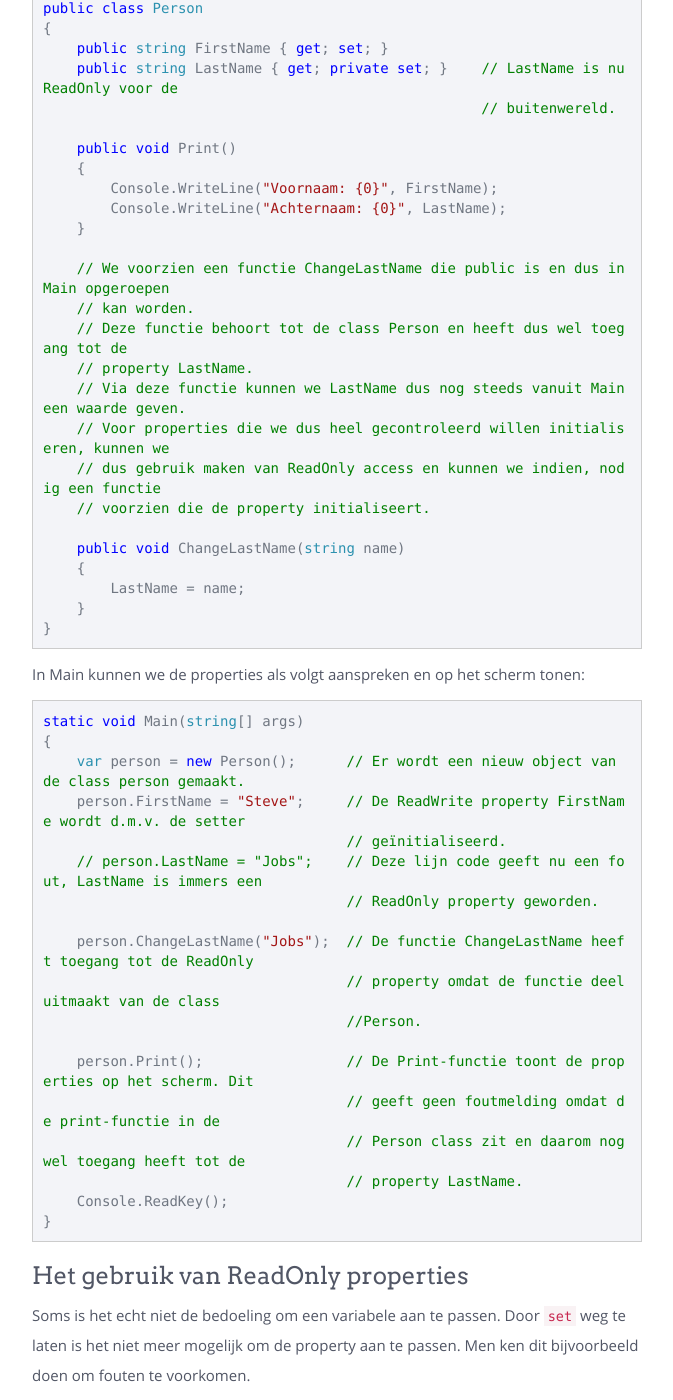
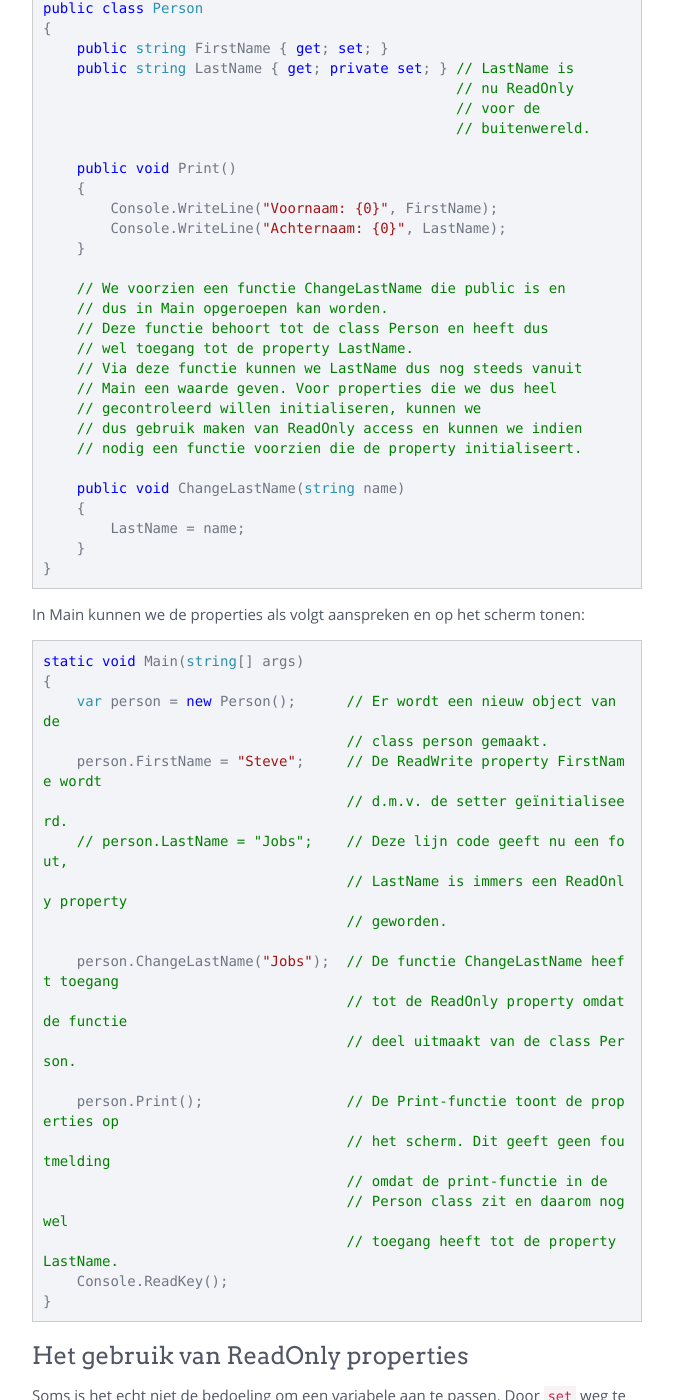
Before and after one commit to sma-it/sma-it.github.io, a Jekyll site: the page built from modules/advanced/_posts/2000-01-02-Properties.md, in a window 1280 px wide and 1400 px high, scrolled down 3763 px. Shown: the whole window, without its empty margins (383-1056 px from the left). Built offline with Jekyll 4.4.1, drawn with Linux system fonts in a browser that asks for light colours; nearby versions of some CDN libraries.

Commit message:
Schikking aangepast

````diff
--- a/modules/advanced/_posts/2000-01-02-Properties.md
+++ b/modules/advanced/_posts/2000-01-02-Properties.md
@@ -89,12 +89,12 @@ In Main kunnen we de properties als volgt aanspreken en op het scherm tonen:
 ```csharp
 public  static void Main()
 {
-    var person = new Person();      // Er wordt een nieuw object van de class person gemaakt.
-    person.FirstName = "Steve";     // Omdat er geen private bij set staat, kunnen we de property
-                                    // rechtstreeks een waarde geven in Main.
-    person.LastName = "Jobs";       // Idem FirstName.
+    var person = new Person();   // Er wordt een nieuw object van de class person gemaakt.
+    person.FirstName = "Steve";  // Omdat er geen private bij set staat, kunnen we de property
+                                 // rechtstreeks een waarde geven in Main.
+    person.LastName = "Jobs";    // Idem FirstName.
 
-    person.Print();                 // De Print-functie toont de properties op het scherm.
+    person.Print();              // De Print-functie toont de properties op het scherm.
 
     Console.ReadKey();
 }
@@ -110,8 +110,10 @@ De manier om een property nog wel binnen zijn class zelf Writable te houden en d
 public class Person
 {
     public string FirstName { get; set; }
-    public string LastName { get; private set; }    // LastName is nu ReadOnly voor de
-                                                    // buitenwereld.
+    public string LastName { get; private set; } // LastName is
+                                                 // nu ReadOnly
+                                                 // voor de
+                                                 // buitenwereld.
 
     public void Print()
     {
@@ -119,14 +121,15 @@ public class Person
         Console.WriteLine("Achternaam: {0}", LastName);
     }
 
-    // We voorzien een functie ChangeLastName die public is en dus in Main opgeroepen
-    // kan worden.
-    // Deze functie behoort tot de class Person en heeft dus wel toegang tot de
-    // property LastName.
-    // Via deze functie kunnen we LastName dus nog steeds vanuit Main een waarde geven.
-    // Voor properties die we dus heel gecontroleerd willen initialiseren, kunnen we
-    // dus gebruik maken van ReadOnly access en kunnen we indien, nodig een functie
-    // voorzien die de property initialiseert.
+    // We voorzien een functie ChangeLastName die public is en
+    // dus in Main opgeroepen kan worden.
+    // Deze functie behoort tot de class Person en heeft dus
+    // wel toegang tot de property LastName.
+    // Via deze functie kunnen we LastName dus nog steeds vanuit
+    // Main een waarde geven. Voor properties die we dus heel
+    // gecontroleerd willen initialiseren, kunnen we
+    // dus gebruik maken van ReadOnly access en kunnen we indien
+    // nodig een functie voorzien die de property initialiseert.
 
     public void ChangeLastName(string name)
     {
@@ -140,20 +143,23 @@ In Main kunnen we de properties als volgt aanspreken en op het scherm tonen:
 ```csharp
 static void Main(string[] args)
 {
-    var person = new Person();      // Er wordt een nieuw object van de class person gemaakt.
-    person.FirstName = "Steve";     // De ReadWrite property FirstName wordt d.m.v. de setter
-                                    // geïnitialiseerd.
-    // person.LastName = "Jobs";    // Deze lijn code geeft nu een fout, LastName is immers een
-                                    // ReadOnly property geworden.
+    var person = new Person();      // Er wordt een nieuw object van de
+                                    // class person gemaakt.
+    person.FirstName = "Steve";     // De ReadWrite property FirstName wordt
+                                    // d.m.v. de setter geïnitialiseerd.
+    // person.LastName = "Jobs";    // Deze lijn code geeft nu een fout,
+                                    // LastName is immers een ReadOnly property
+                                    // geworden.
 
-    person.ChangeLastName("Jobs");  // De functie ChangeLastName heeft toegang tot de ReadOnly
-                                    // property omdat de functie deel uitmaakt van de class
-                                    //Person.
+    person.ChangeLastName("Jobs");  // De functie ChangeLastName heeft toegang
+                                    // tot de ReadOnly property omdat de functie
+                                    // deel uitmaakt van de class Person.
 
-    person.Print();                 // De Print-functie toont de properties op het scherm. Dit
-                                    // geeft geen foutmelding omdat de print-functie in de
-                                    // Person class zit en daarom nog wel toegang heeft tot de
-                                    // property LastName.
+    person.Print();                 // De Print-functie toont de properties op
+                                    // het scherm. Dit geeft geen foutmelding
+                                    // omdat de print-functie in de
+                                    // Person class zit en daarom nog wel
+                                    // toegang heeft tot de property LastName.
     Console.ReadKey();
 }
 ```
````
